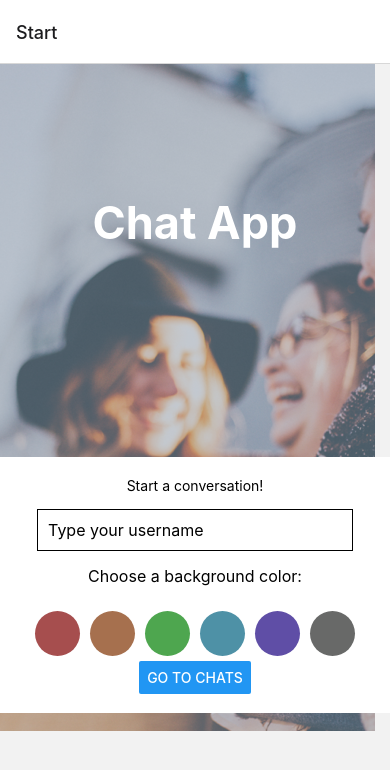
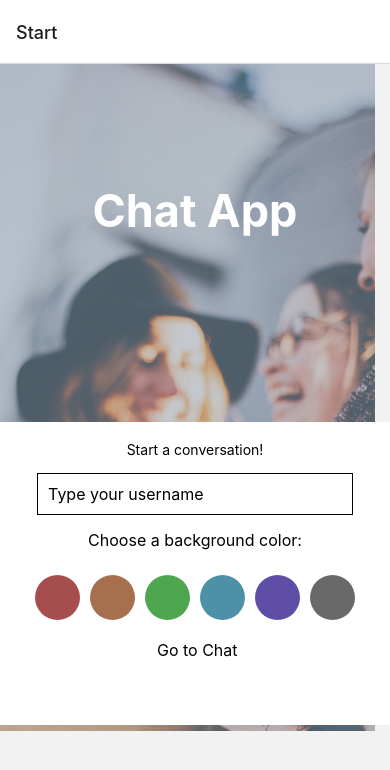
Before and after one commit to x-lamprocapnos-x/chat, a React Native app: screen / in a window 390 px wide. Shown: the top 770 px of the page. Built offline with nearby package versions, Linux system fonts and the light colour scheme.

Commit message:
import firebase, add anonymous auth, create signInUser func

```diff
--- a/components/Start.js
+++ b/components/Start.js
@@ -6,15 +6,30 @@ import {
     Button,
     TextInput,
     ImageBackground,
-    TouchableOpacity
+    TouchableOpacity,
+    Alert
 } from 'react-native';
+// import anonymous sign in from firebase
+import { getAuth, signInAnonymously } from "firebase/auth";
 
 // Start Component
 const Start = ({ navigation }) => {
+    const auth = getAuth();
     const [name, setName] = useState('');
     const [background, setBackground] = useState('white');
     const backgroundImage = require("../assets/bg-image.png");
     const colors = ['#a64e4e', '#a6704e', '#4ea64f', '#4e91a6', '#5f4ea6', '#686968']
+
+    const signInUser = () => {
+        signInAnonymously(auth)
+            .then(result => {
+                navigation.navigate("Chat", { userID: result.user.uid, name: name, background: background });
+                Alert.alert("Signed in Successfully!");
+            })
+            .catch((error) => {
+                Alert.alert("Unable to sign in, try later again.");
+            })
+    }
 
     return (
         <ImageBackground source={backgroundImage} resizeMode="cover" style={styles.image} alt='laughing people in blurred filter'>
@@ -47,10 +62,10 @@ const Start = ({ navigation }) => {
                     ))}
                 </View>
                 {/* Button to Chats page */}
-                <Button
-                    title='Go to Chats'
-                    onPress={() => navigation.navigate('Chat', { name: name, background: background })}
-                />
+                <TouchableOpacity style={styles.startButton} onPress={signInUser}>
+                    <Text style={styles.startButtonText}> Go to Chat</Text>
+
+                </TouchableOpacity>
             </View>
         </ImageBackground>
     );
@@ -107,6 +122,16 @@ const styles = StyleSheet.create({
     selected: {
         borderWidth: 2,
         borderColor: 'black',
+    },
+    startButton: {
+        width: '90%',
+        height: 50,
+        marginBottom: 30,
+        alignItems: 'center',
+        justifyContent: 'center',
+    },
+    startButtonText: {
+        fontSize: 16,
     }
 
 
```
